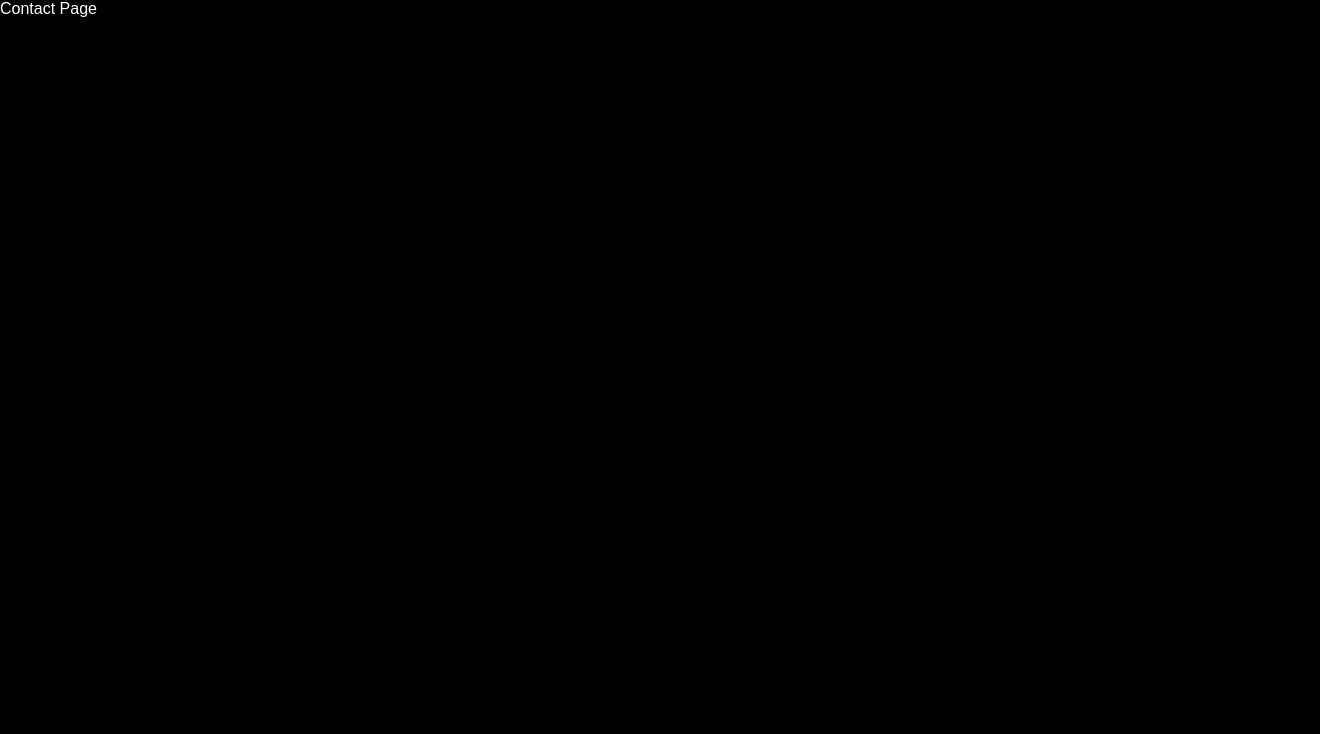
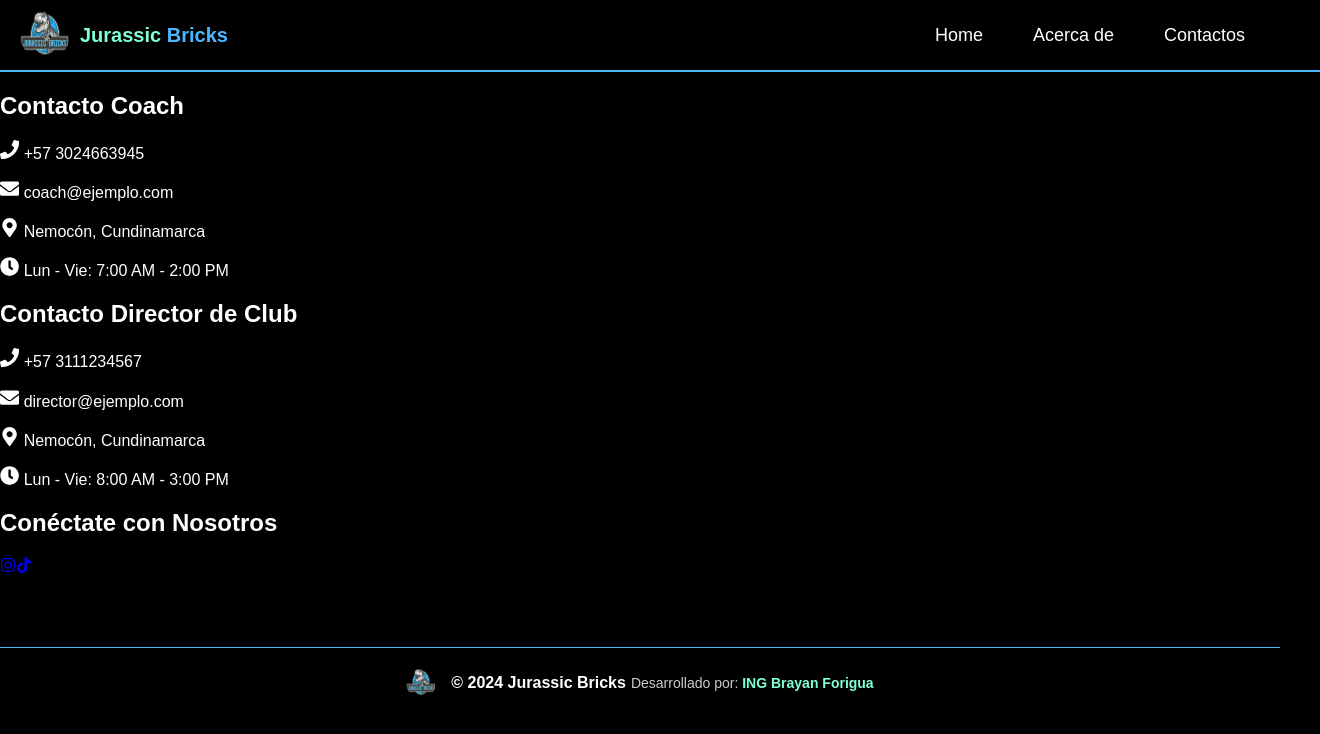
Before and after one commit to Brayan-02/JurasicBricks, a React (Vite) app: page /contact in a window 1280 px wide. Shown: the top 734 px of the page, 1320 px wide, since content can reach past the window. Built offline with nearby package versions, Linux system fonts and the light colour scheme.

Commit message:
contactos y arreglo de home

```diff
--- /dev/null
+++ b/src/pages/Contact.css
@@ -0,0 +1,85 @@
+/* 🔹 Sección de contacto con fondo negro y borde aquamarine */
+.contact-section {
+    background: black; /* Fondo negro */
+    color: white; /* Texto blanco */
+    padding: 30px 20px;
+    border: 3px solid aquamarine; /* Borde aquamarine */
+    border-radius: 10px;
+    width: calc(100% - 80px); /* Resta 40px de cada lado */
+    box-sizing: border-box;
+    text-align: left;
+    margin: 40px auto; /* Espaciado superior e inferior automático */
+
+}
+
+/* 🔹 Título en blanco */
+.contact-section h2 {
+    font-size: 2rem;
+    font-weight: bold;
+    color: aquamarine;
+    margin-bottom: 15px;
+}
+
+/* 🔹 Información de contacto alineada a la izquierda */
+.contact-info {
+    display: flex;
+    flex-direction: column;
+    align-items: flex-start; /* Alinea todo el contenido a la izquierda */
+    gap: 10px;
+}
+
+/* 🔹 Alinear cada elemento a la izquierda */
+.contact-info p {
+    display: flex;
+    align-items: center;
+    justify-content: flex-start; /* Alinea los iconos y texto a la izquierda */
+    gap: 10px;
+    font-size: 1.3rem;
+    margin: 10px 0;
+}
+
+/* 🔹 Estilo de los iconos */
+.icon {
+    font-size: 1.5rem;
+    color: aquamarine; /* Íconos aquamarine */
+}
+
+/* 📏 Responsive: Ajusta en móviles */
+@media (max-width: 768px) {
+    .contact-section {
+        padding: 20px;
+    }
+
+    .contact-info {
+        align-items: flex-start; /* Mantiene alineado a la izquierda */
+    }
+
+    .contact-info p {
+        font-size: 1.1rem;
+    }
+
+    .icon {
+        font-size: 1.2rem;
+    }
+}
+/* Sección de redes sociales */
+.social-icons {
+    display: flex;
+    justify-content: left; /* Centra los iconos */
+    gap: 20px; /* Espaciado entre los iconos */
+    margin-top: 15px;
+}
+
+/* Iconos de redes sociales */
+.social-link {
+    text-decoration: none;
+    font-size: 2rem;
+    color: white; /* Color blanco */
+    transition: transform 0.3s ease, color 0.3s ease;
+}
+
+/* Efecto hover en los iconos */
+.social-link:hover {
+    transform: scale(1.2);
+    color: aquamarine; /* Cambia de color al pasar el cursor */
+}
--- a/src/pages/Contact.tsx
+++ b/src/pages/Contact.tsx
@@ -1,4 +1,84 @@
+import { useState } from "react";
+import { NavLink } from "react-router-dom";
+import { FaPhone, FaEnvelope, FaMapMarkerAlt, FaClock, FaInstagram, FaTiktok } from "react-icons/fa";
+import logo from "../imagenes/logoj.png";
+
 function Contact() {
-    return <div className="page-container">Contact Page</div>;
-  }
-  export default Contact;
+  const [menuOpen, setMenuOpen] = useState(false);
+
+  return (
+    <>
+      {/* Navbar */}
+      <header className="header">
+        <div className="logo-container">
+          <img src={logo} alt="Jurassic Bricks Logo" className="logo" />
+          <span className="title">
+            Jurassic <span className="highlight">Bricks</span>
+          </span>
+        </div>
+
+        {/* Botón de menú hamburguesa */}
+        <button className="menu-toggle" onClick={() => setMenuOpen(!menuOpen)}>
+          {menuOpen ? "✖" : "☰"}
+        </button>
+
+        {/* Menú de navegación */}
+        <nav className={`nav-menu ${menuOpen ? "active" : ""}`}>
+          <NavLink to="/">Home</NavLink>
+          <NavLink to="/about">Acerca de</NavLink>
+          <NavLink to="/contact">Contactos</NavLink>
+        </nav>
+      </header>
+
+      {/* Contenido de la página de Contacto */}
+      <div className="page-container">
+        {/* Sección de contacto Coach */}
+        <div className="contact-section">
+          <h2>Contacto Coach</h2>
+          <div className="contact-info">
+            <p><FaPhone className="icon" /> +57 3024663945</p>
+            <p><FaEnvelope className="icon" /> coach@ejemplo.com</p>
+            <p><FaMapMarkerAlt className="icon" /> Nemocón, Cundinamarca</p>
+            <p><FaClock className="icon" /> Lun - Vie: 7:00 AM - 2:00 PM</p>
+          </div>
+        </div>
+
+        {/* Sección de contacto Director de Club */}
+        <div className="contact-section">
+          <h2>Contacto Director de Club</h2>
+          <div className="contact-info">
+            <p><FaPhone className="icon" /> +57 3111234567</p>
+            <p><FaEnvelope className="icon" /> director@ejemplo.com</p>
+            <p><FaMapMarkerAlt className="icon" /> Nemocón, Cundinamarca</p>
+            <p><FaClock className="icon" /> Lun - Vie: 8:00 AM - 3:00 PM</p>
+          </div>
+        </div>
+
+        {/* Sección de Redes Sociales */}
+        <div className="contact-section">
+          <h2>Conéctate con Nosotros</h2>
+          <div className="social-icons">
+            <a href="https://www.instagram.com/jurassic_bricks2024?utm_source=ig_web_button_share_sheet&igsh=ZDNlZDc0MzIxNw==" target="_blank" rel="noopener noreferrer" className="social-link">
+              <FaInstagram className="social-icon" />
+            </a>
+            <a href="https://www.tiktok.com/@jurassic_bricks_?_t=ZS-8uDVC7mz1su&_r=1" target="_blank" rel="noopener noreferrer" className="social-link">
+              <FaTiktok className="social-icon" />
+            </a>
+          </div>
+        </div>
+      </div>
+
+      {/* Footer */}
+      <footer className="footer">
+        <hr className="footer-line" />
+        <div className="footer-content">
+          <img src={logo} alt="Jurassic Bricks Logo" className="footer-logo" />
+          <p className="footer-text">© 2024 Jurassic Bricks</p>
+          <p className="developer">Desarrollado por: <span className="dev-name">ING Brayan Forigua</span></p>
+        </div>
+      </footer>
+    </>
+  );
+}
+
+export default Contact;
--- a/src/pages/Home.css
+++ b/src/pages/Home.css
@@ -141,7 +141,7 @@ body {
 /* Sección principal */
 .home-main {
     margin: 50px auto;
-    max-width: 1100px;
+    max-width: 1200px;
     padding: 20px;
 }
 
@@ -205,6 +205,7 @@ body {
     margin-top: 50px;
     padding: 40px 20px;
     text-align: center;
+    width: calc(100% - 50px);
     background: linear-gradient(to bottom, rgba(0, 0, 0, 1), rgba(0, 0, 0, 0.9));
     display: flex;
     justify-content: center;
@@ -288,6 +289,65 @@ body {
         gap: 20px;
     }
 }
+
+/* Nueva Sección - Imagen Izquierda, Texto Derecha */
+.home2-main {
+    margin: 50px auto;
+    max-width: 1100px;
+    padding: 20px;
+}
+
+/* Contenido alineado */
+.home2-content {
+    display: flex;
+    align-items: center;
+    justify-content: space-between;
+    gap: 50px;
+    flex-direction: row; /* Imagen izquierda, texto derecha */
+}
+
+/* Imagen */
+.home2-image {
+    flex: 1;
+    display: flex;
+    justify-content: center;
+}
+
+.home2-image img {
+    width: 100%;
+    max-width: 400px;
+    border-radius: 10px;
+}
+
+/* Texto */
+.home2-text {
+    flex: 1;
+    text-align: left;
+}
+
+.home2-description {
+    color: #ccc;
+    font-size: 1.2rem;
+    line-height: 1.5;
+}
+
+/* Responsive */
+@media (max-width: 768px) {
+    .home2-content {
+        flex-direction: column;
+        text-align: center;
+    }
+
+    .home2-text {
+        text-align: center;
+    }
+
+    .home2-image img {
+        max-width: 300px;
+    }
+}
+
+
 /* 🔽 Tarjeta de Próxima Competencia */
 .competition-card {
     background: linear-gradient(to right, #0a1f44, #002244);
--- a/src/pages/Home.tsx
+++ b/src/pages/Home.tsx
@@ -1,9 +1,10 @@
 import { useState } from "react";
 import { NavLink } from "react-router-dom";
-import { FaCalendarAlt, FaTrophy, FaUsers } from "react-icons/fa";
+import { FaCalendarAlt, FaTrophy, FaUsers,FaInstagram, FaTiktok } from "react-icons/fa";
 import "./Home.css";
 import logo from "../imagenes/logoj.png";
-import homeImage from "../imagenes/imagenhome.png";
+import homeImage from "../imagenes/jura.jpg";
+import homeImage1 from "../imagenes/home.png";
 
 function Home() {
   const [menuOpen, setMenuOpen] = useState(false);
@@ -43,8 +44,8 @@ function Home() {
             </h1>
             <p className="home-description">
               Equipo de robótica FLL apasionado por la innovación y la tecnología,
-              apoyados por el Colegio San Francisco de Asís de Nemocón,
-              la Alcaldía de Nemocón y la Mina de Sal de Nemocón.
+              apoyados por el Colegio San Francisco de Asís de Nemocón y
+              la Alcaldía de Nemocón.
             </p>
           </div>
           <div className="home-image">
@@ -73,6 +74,22 @@ function Home() {
               <span className="stat-number">2+</span>
               <span className="stat-label">Proyectos</span>
             </div>
+          </div>
+        </div>
+      </section>
+
+      {/* 🔽 Nueva Sección - Imagen Izquierda, Texto Derecha */}
+      <section className="home2-main">
+        <div className="home2-content">
+          <div className="home2-image">
+            <img src={homeImage1} alt="Proyecto Fenixpollution" />
+          </div>
+          <div className="home2-text">
+            <p className="home2-description">
+              Nuestro compromiso con el medio ambiente nos llevó a desarrollar proyectos como
+              <strong> Fenixpollution</strong>, enfocado en convertir la contaminación de carbono en pintura texturizada.
+              Ahora, con <strong>Atlantix 3.0</strong>, seguimos explorando nuevas ideas y desafíos.
+            </p>
           </div>
         </div>
       </section>
@@ -109,6 +126,8 @@ function Home() {
         </a>
 
       </section>
+
+
       <footer className="footer">
         <hr className="footer-line" />
         <div className="footer-content">
```
Also changed, not shown: src/imagenes/home.png (added), src/imagenes/jura.jpg (added).
